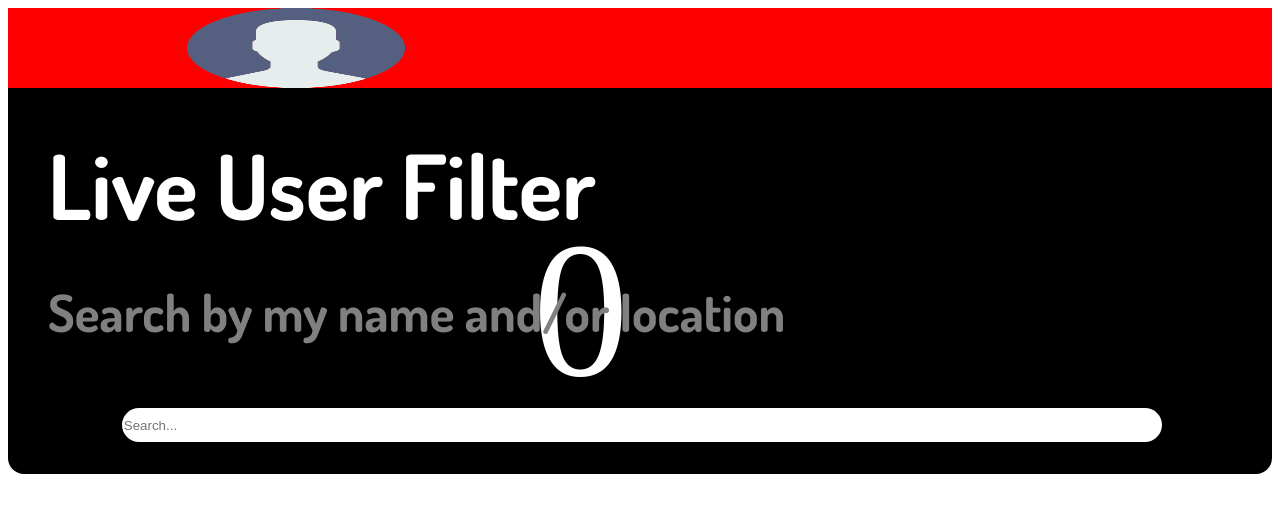
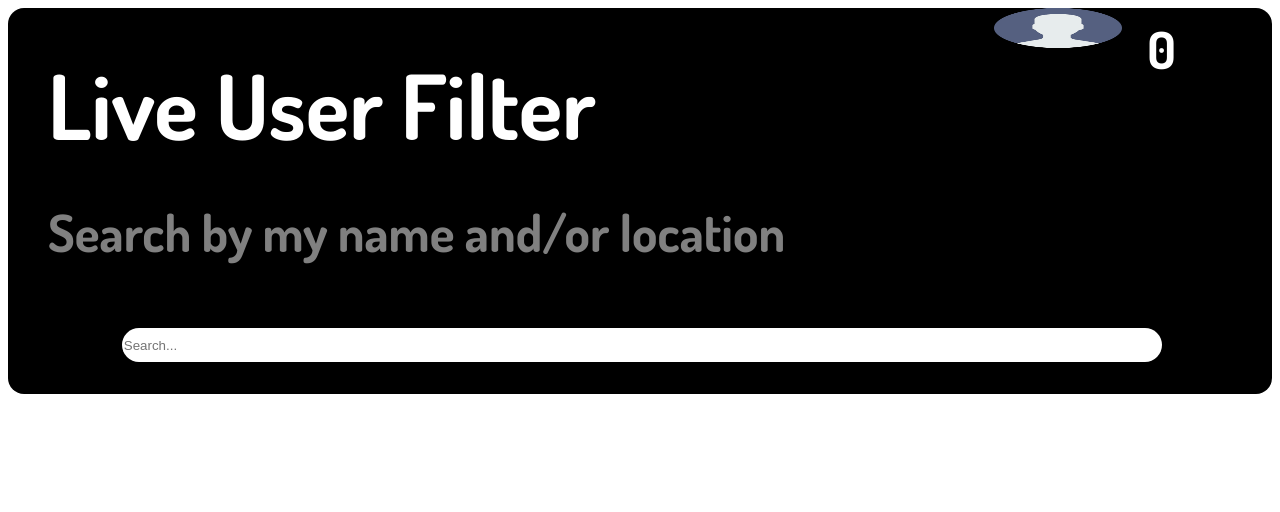
Before and after one commit to KevinnNeira/liveUserFilter, a plain HTML site: page index.html in a window 1280 px wide. Drawn offline with Linux system fonts and the light colour scheme.

Commit message:
style: :lipstick: e corrigieron los probemas de estilo
hace falta agregar animaciones

```diff
--- a/css/style.css
+++ b/css/style.css
@@ -24,7 +24,6 @@ header{
     margin: 0;
     font-family: "Dosis-Bold", sans-serif;
     padding-left: 5vh;
-    padding-top: 5vh;
 
 }
 #description__header{
@@ -85,18 +84,20 @@ header{
     font-family: "Dosis-Dosis-Medium", sans-serif;
 }
 .icon__counter{
-    height: 10vh;
-    background-color: red;
+    height: 5vh;
     display: flex;
     flex-direction: row;
 }
 #image{
-    margin-left: 14vw;
-    margin-right: 10vw;
+    margin-left: 77vw;
+    margin-right: 2vw;
     float: right;
-    width:17vw;
+    width:10vw;
 }
 #findUsersCont{
-    font-size: 15vw;
+    margin: 0;
+    margin-top: 1vh;
+    font-family: "Dosis-Bold", sans-serif;
+    font-size: 4vw;
     color: white;
 }
```
Also changed, not shown: index.html (+1 -1 lines).
